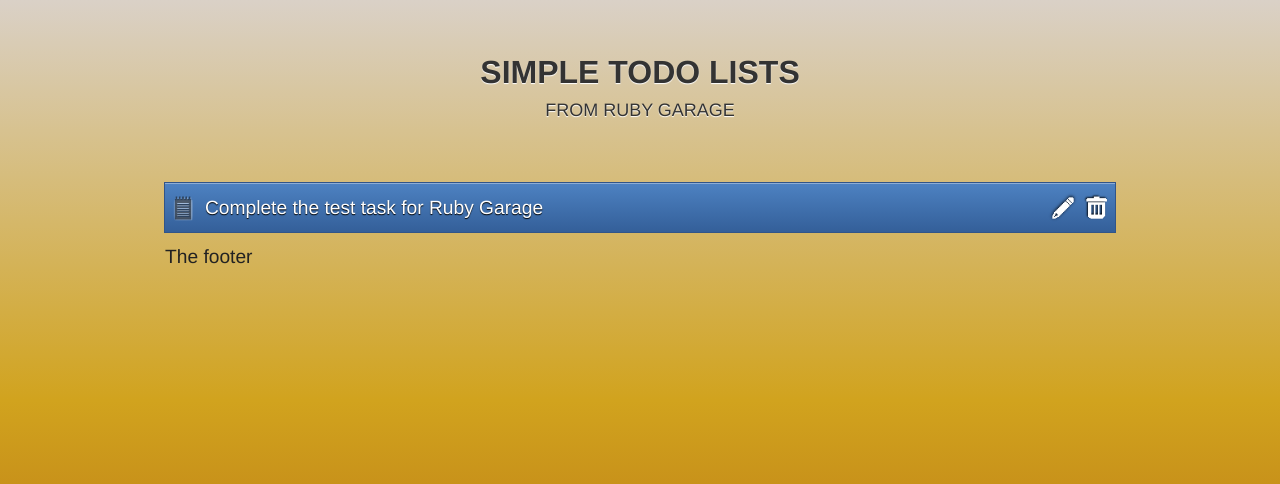
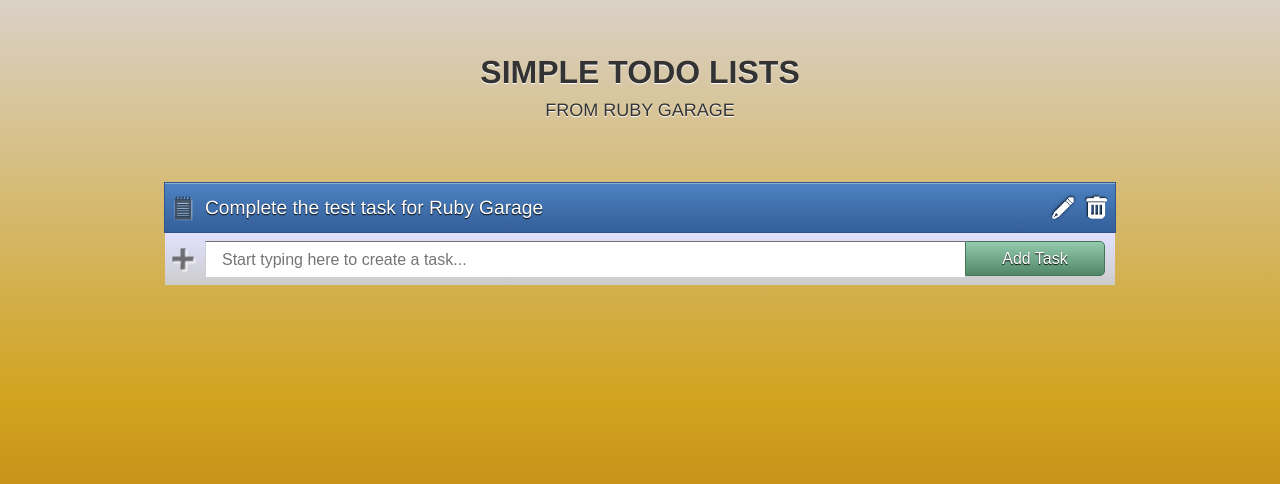
Before and after one commit to oradyvan/rg_test_task, a PHP site: page / in a window 1280 px wide. Shown: the top 484 px of the page. Run offline with PHP 8.4, Linux system fonts and the light colour scheme.

Commit message:
Implemented draft of Add Task button and the input task text panel

```diff
--- a/css/main.css
+++ b/css/main.css
@@ -26,6 +26,8 @@
 
 img {
 	opacity: 1.0;
+	width: 36px;
+	height: 36px;
 }
 
 .project_header_border {
@@ -42,15 +44,49 @@
 
 .project_header img {
 	margin-top: 6px;
-	width: 36px;
-	height: 36px;
 }
 
 .project_header .last img {
 	margin-left: -6px;
 }
 
-.project_name {
+#project_name {
 	color: white;
 	text-shadow: 0px 1px 1px black;
 }
+
+.add_task_panel {
+	background: rgb(225,225,255); /* old browsers */
+	background: -webkit-linear-gradient(top, rgb(225,225,255), rgb(204,204,204)); /* Chrome 10+, Safari 5.1+ */
+	background: linear-gradient(top, rgb(225,225,255), rgb(204,204,204)); /* CSS3 */
+}
+
+.add_task_panel img {
+	margin-top: 8px;
+}
+
+.add_task_panel input {
+	width: 760px;
+	height: 36px;
+	border-left: 1px solid rgb(207,207,207);
+	border-top: 1px solid rgb(112,112,112);
+	border-right: none;
+	border-bottom: none;
+	font-size: medium;
+	padding-left: 16px;
+}
+
+#add_task_button {
+	height: 35px;
+	width: 140px;
+	margin-top: 8px;
+	font-size: medium;
+	color: white;
+	text-shadow: 0px 1px 1px black;
+	background: rgb(148,203,174); /* old browsers */
+	background: -webkit-linear-gradient(top, rgb(148,203,174), rgb(80,135,103)); /* Chrome 10+, Safari 5.1+ */
+	background: linear-gradient(top, rgb(148,203,174), rgb(80,135,103)); /* CSS3 */
+	border-top-right-radius: 5px;
+	border-bottom-right-radius: 5px;
+	border: 1px solid rgb(68,117,87);
+}
--- a/index.html
+++ b/index.html
@@ -7,6 +7,7 @@
   <link rel="stylesheet" href="css/blueprint/ie.css" type="text/css" media="screen, projection"/>
 <![endif]-->
 <link rel="stylesheet" href="css/main.css" type="text/css" media="screen, projection"/>
+<script type="text/javascript" src="scripts/main.js"></script>
 </head>
 <body class="large">
 
@@ -34,7 +35,7 @@
 		<div class="span-1">
 			<img src="images/project.png"/>
 		</div>
-		<div class="span-21 project_name">
+		<div class="span-21" id="project_name">
 			Complete the test task for Ruby Garage
 		</div>
 		<div class="span-1">
@@ -46,9 +47,17 @@
 	</div>
 </div>
 
-<div class="container">
-	<div class="span-24">
-		The footer
+<div class="container add_task_panel">
+
+<!-- A panel of adding a task to the project -->
+	<div class="span-1">
+		<img src="images/plus.png"/>
+	</div>
+	<div class="span-19">
+		<input type="text" placeholder="Start typing here to create a task..."/>
+	</div>
+	<div class="span-4 last">
+		<button id="add_task_button" onclick="onAddTask()">Add Task</button>
 	</div>
 </div>
 
--- /dev/null
+++ b/scripts/main.js
@@ -0,0 +1,4 @@
+function onAddTask()
+{
+	window.alert("Task added!");
+}
```
Also changed, not shown: images/plus.png (added).
